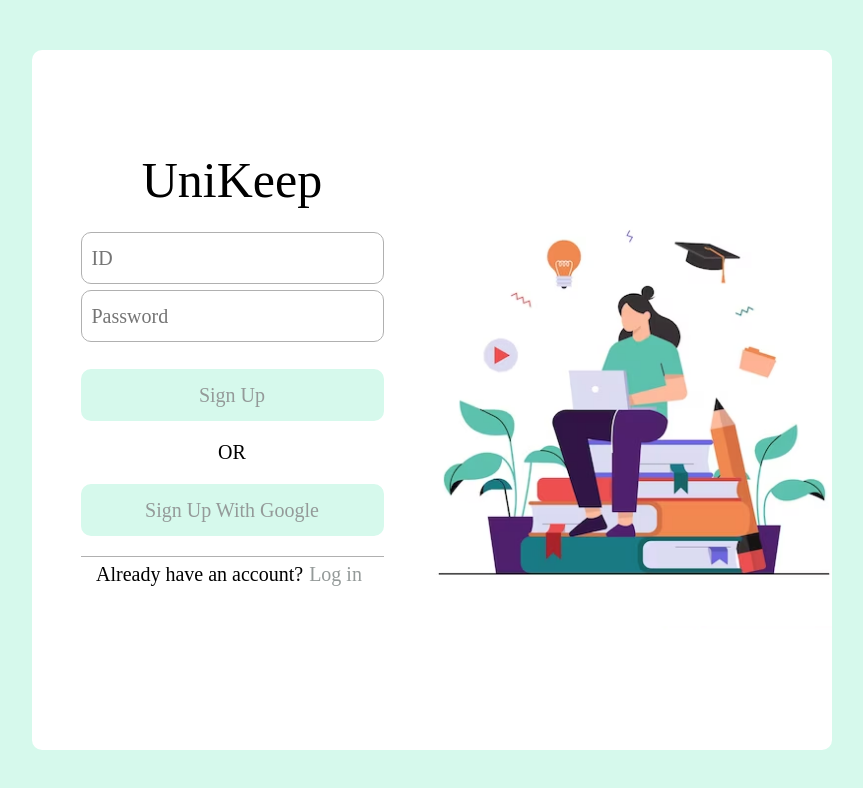
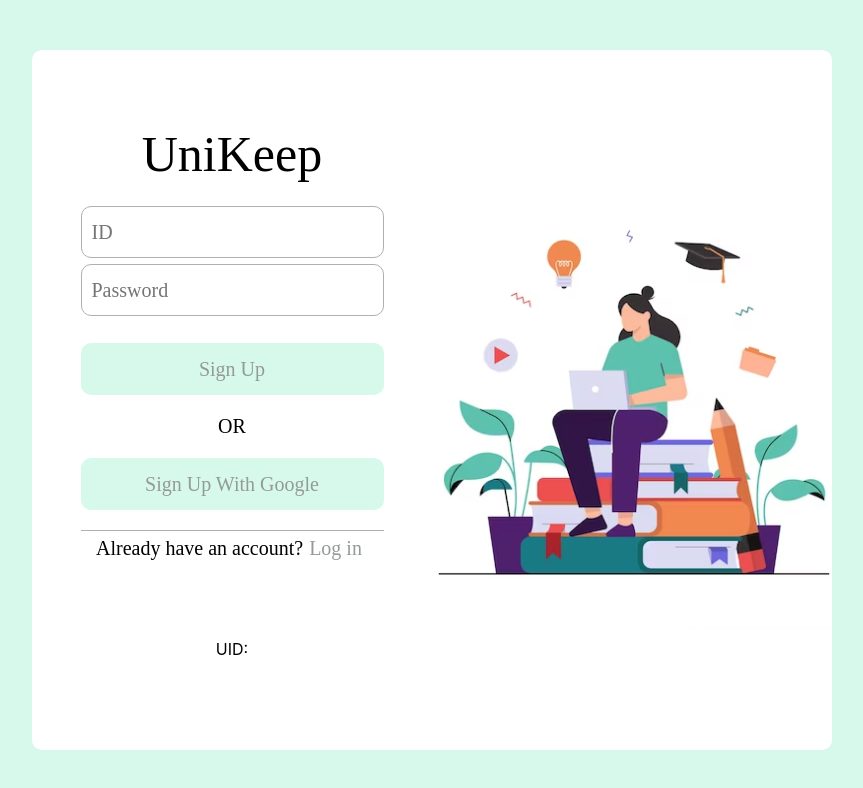
Before and after one commit to cungquang/Student_Wallet, a React (Create React App) app in the folder frontend/: page / in a window 1280 px wide. Shown: the top 788 px of the page, without its empty margins (208-1071 px from the left). Built offline with nearby package versions, Linux system fonts and the light colour scheme.

Commit message:
added get user info API

```diff
--- a/frontend/src/components/LoginBox/LoginView.tsx
+++ b/frontend/src/components/LoginBox/LoginView.tsx
@@ -88,16 +88,18 @@ const ViewChange = styled.div`
 const LoginView: React.FC = () => {
     const [isIDValid, setIsIDValid] = useState(true);
     const [isLogin, setIsLogin] = useState(true);
-
-    const [email, setEmail] = useState(''); // Initialize email state
-    const [password, setPassword] = useState(''); // Initialize password state
+    const [email, setEmail] = useState('');
+    const [password, setPassword] = useState('');
     const [message, setMessage] = useState('');
+    const [uid, setUid] = useState('');
 
     const handleSignIn = async () => {
         try {
             const response = await axios.post('http://localhost:3000/signin', { email, password });
             setMessage(response.data.message);
+            setUid(response.data.user.uid);
             setIsLogin(true);
+
         } catch (error:any) {
             setMessage(error.response.data.error);
         }
@@ -108,6 +110,8 @@ const LoginView: React.FC = () => {
             const response = await axios.post('http://localhost:3000/signup', { email, password });
             if (response && response.data) {
                 setMessage(response.data.message);
+                const { uid } = response.data.user.uid;
+                setUid(uid);
             } else {
                 setMessage('Error: Unexpected response format');
             }
@@ -139,7 +143,9 @@ const LoginView: React.FC = () => {
                 <TextField type="text" placeholder="ID" value={email} onChange={handleEmailChange} />
                 <TextField type="password" placeholder="Password" value={password} onChange={handlePasswordChange} />
                 <InvalidText isVisible={!isIDValid}>Invalid ID</InvalidText>
-                <LoginButton onClick={isLogin? handleSignUp:handleSignIn}>{isLogin ? 'Sign Up' : 'Log In'}</LoginButton>
+                <LoginButton onClick={isLogin ? handleSignUp : handleSignIn}>
+                    {isLogin ? 'Sign Up' : 'Log In'}
+                </LoginButton>
                 <div style={{ margin: '20px', fontSize: '20px', fontFamily: 'Inika' }}>OR</div>
                 <LoginButton>
                     {isLogin ? 'Sign Up With Google' : 'Log In With Google'}
@@ -153,7 +159,8 @@ const LoginView: React.FC = () => {
                         {isLogin ? 'Log in' : 'Sign up'}
                     </ViewButton>
                 </ViewChange>
-                    <p>{message}</p>
+                <p>{message}</p>
+                <p>UID: {uid}</p>
             </Wrapper>
         </div>
     );
--- /dev/null
+++ b/package.json
@@ -0,0 +1,5 @@
+{
+  "dependencies": {
+    "firebase-admin": "^12.0.0"
+  }
+}
```
Also changed, not shown: 2 other files (tests, documents, lock files or other folders).
